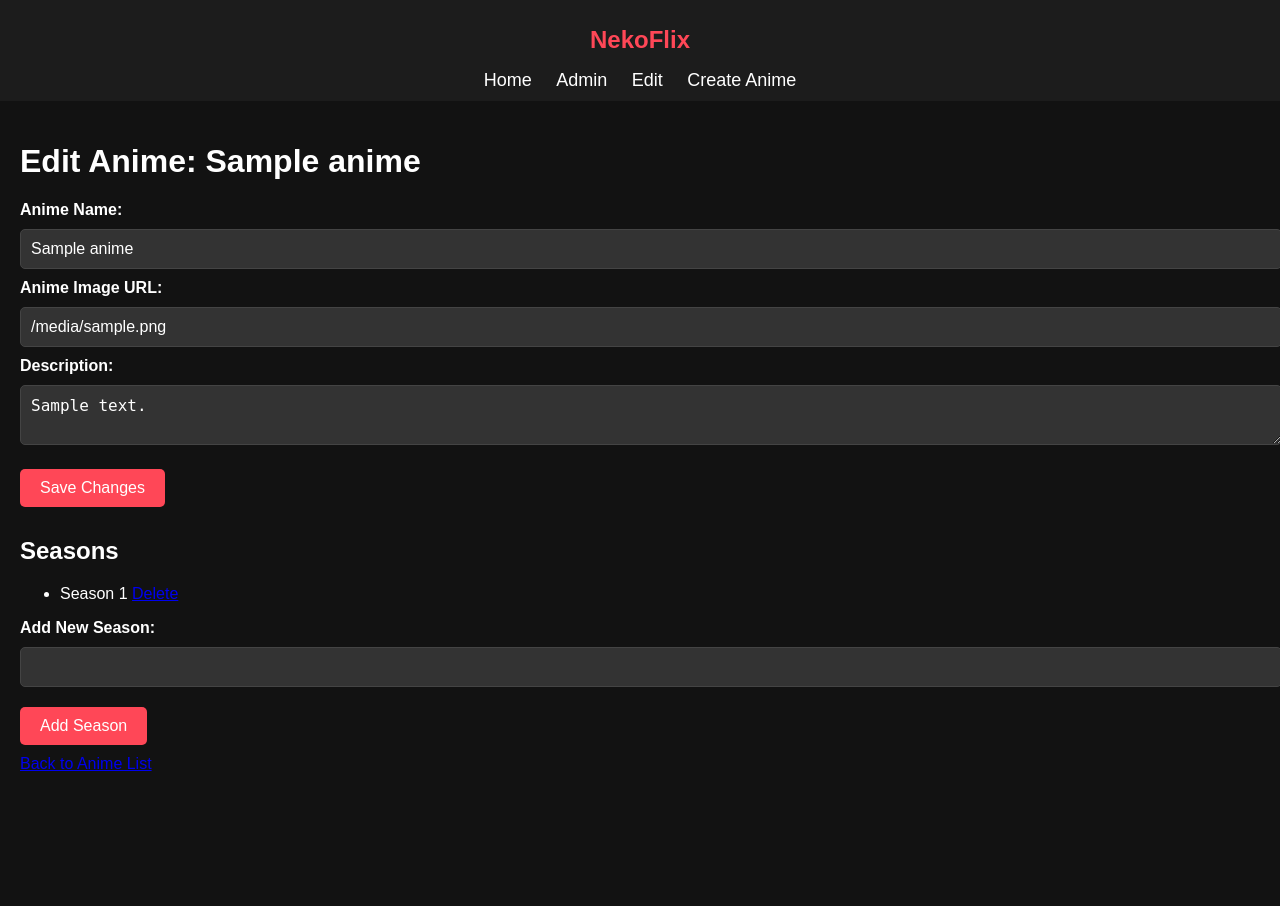
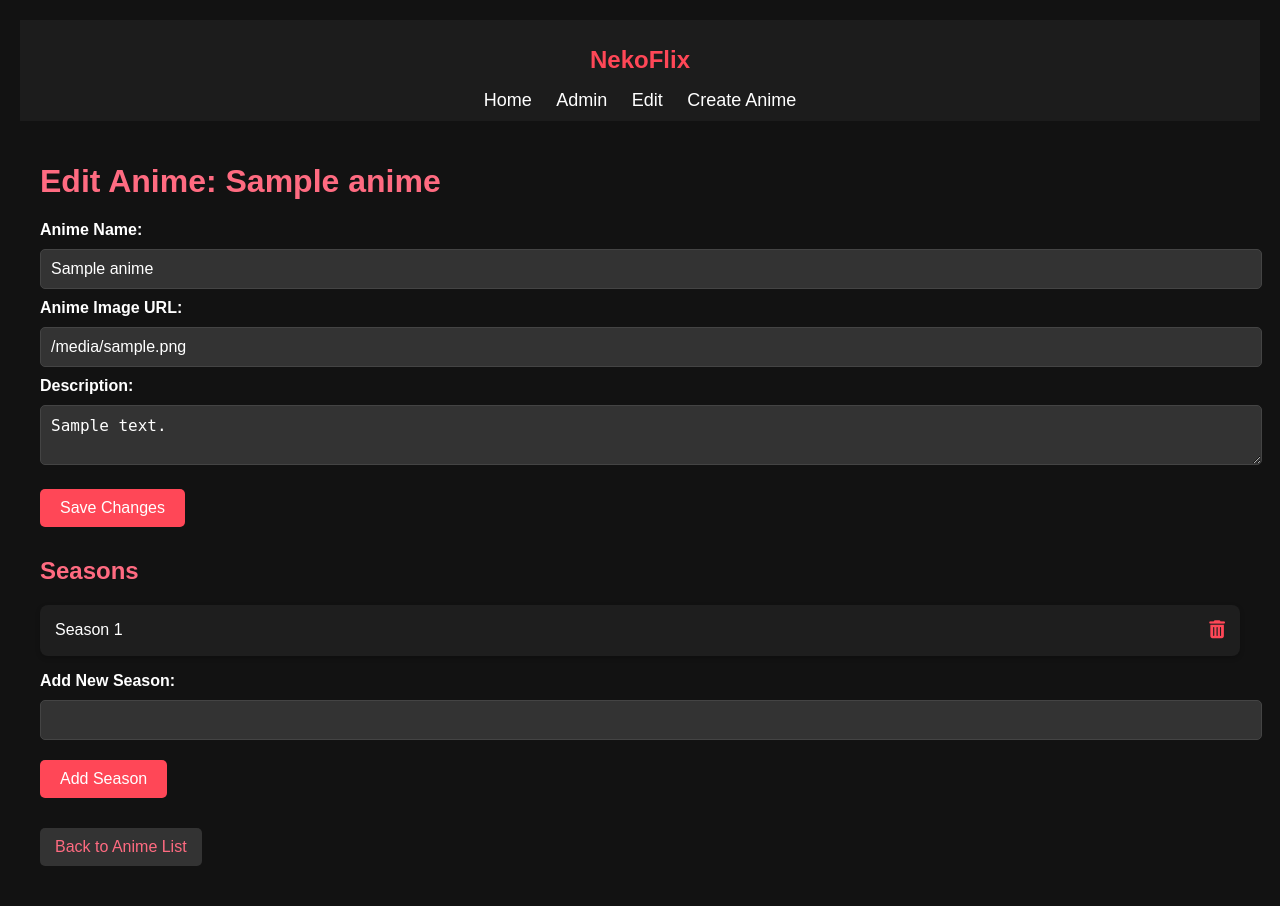
Before and after one commit to shahariarmahfuz/anime_verse, a Flask app: template templates/edit_anime.html in a window 1280 px wide. Before the commit the page ends 771 px from the top, so only its background shows below. Run offline with Flask 3, Linux system fonts and the light colour scheme; the template is opened without the code that fills it: most values are stand-ins (such as "Sample title", 1, 10 or a date in 2020).

Commit message:
Update edit_anime.html

```diff
--- a/templates/edit_anime.html
+++ b/templates/edit_anime.html
@@ -21,7 +21,9 @@
     {% for season in anime.seasons %}
         <li>
             Season {{ season.season_number }}
-            <a href="{{ url_for('delete_season', anime_id=anime.id, season_number=season.season_number) }}">Delete</a>
+            <a href="#" class="delete-btn" data-url="{{ url_for('delete_season', anime_id=anime.id, season_number=season.season_number) }}">
+                <i class="fas fa-trash-alt"></i>
+            </a>
         </li>
     {% endfor %}
 </ul>
@@ -32,9 +34,34 @@
     <button type="submit">Add Season</button>
 </form>
 
-<a href="{{ url_for('edit_anime_select') }}">Back to Anime List</a>
+<a href="{{ url_for('edit_anime_select') }}" class="back-btn">Back to Anime List</a>
+
+<!-- Custom Dark Themed Confirmation Modal -->
+<div id="confirmModal">
+    <div class="modal-content">
+        <p>Are you sure you want to delete this season?</p>
+        <div class="modal-buttons">
+            <button id="confirmDelete">OK</button>
+            <button id="cancelDelete">Cancel</button>
+        </div>
+    </div>
+</div>
+
+<!-- Font Awesome CSS -->
+<link rel="stylesheet" href="https://cdnjs.cloudflare.com/ajax/libs/font-awesome/6.0.0/css/all.min.css">
 
 <style>
+    body {
+        background-color: #121212;
+        color: #ffffff;
+        font-family: Arial, sans-serif;
+        padding: 20px;
+    }
+
+    h1, h2 {
+        color: #ff6b81;
+    }
+
     label, input, textarea, button {
         font-size: 16px;
         margin: 10px 0;
@@ -66,10 +93,139 @@
         background-color: #e84118;
     }
 
+    ul {
+        list-style: none;
+        padding: 0;
+    }
+
+    li {
+        background-color: #1e1e1e;
+        padding: 15px;
+        border-radius: 8px;
+        margin-bottom: 10px;
+        display: flex;
+        align-items: center;
+        justify-content: space-between;
+        box-shadow: 0 2px 5px rgba(0, 0, 0, 0.2);
+    }
+
+    .delete-btn {
+        color: #ff4757;
+        font-size: 18px;
+        transition: color 0.3s ease;
+    }
+
+    .delete-btn:hover {
+        color: #e84118;
+    }
+
+    .back-btn {
+        display: inline-block;
+        margin-top: 20px;
+        padding: 10px 15px;
+        background: #333;
+        color: #ff6b81;
+        border-radius: 5px;
+        text-align: center;
+        text-decoration: none;
+        transition: background 0.3s ease;
+    }
+
+    .back-btn:hover {
+        background: #444;
+        color: #ff4757;
+    }
+
+    /* Custom Dark Themed Modal */
+    #confirmModal {
+        display: none;
+        position: fixed;
+        top: 0;
+        left: 0;
+        width: 100%;
+        height: 100%;
+        background: rgba(0, 0, 0, 0.8);
+        justify-content: center;
+        align-items: center;
+    }
+
+    .modal-content {
+        background: #1e1e1e;
+        padding: 20px;
+        border-radius: 8px;
+        text-align: center;
+        box-shadow: 0 2px 10px rgba(255, 255, 255, 0.1);
+        width: 300px;
+    }
+
+    .modal-content p {
+        font-size: 16px;
+        color: #ffffff;
+        margin-bottom: 15px;
+    }
+
+    .modal-buttons {
+        display: flex;
+        justify-content: space-around;
+    }
+
+    #confirmDelete {
+        background: #ff4757;
+        color: white;
+    }
+
+    #confirmDelete:hover {
+        background: #ff6b81;
+    }
+
+    #cancelDelete {
+        background: #444;
+        color: white;
+    }
+
+    #cancelDelete:hover {
+        background: #666;
+    }
+
     @media (max-width: 768px) {
         button {
             font-size: 14px;
         }
     }
 </style>
+
+<script>
+    document.addEventListener("DOMContentLoaded", function () {
+        const deleteButtons = document.querySelectorAll(".delete-btn");
+        const confirmModal = document.getElementById("confirmModal");
+        const confirmDeleteBtn = document.getElementById("confirmDelete");
+        const cancelDeleteBtn = document.getElementById("cancelDelete");
+
+        let deleteUrl = "";
+
+        deleteButtons.forEach(button => {
+            button.addEventListener("click", function (event) {
+                event.preventDefault();
+                deleteUrl = this.getAttribute("data-url");
+                confirmModal.style.display = "flex";
+            });
+        });
+
+        confirmDeleteBtn.addEventListener("click", function () {
+            window.location.href = deleteUrl;
+        });
+
+        cancelDeleteBtn.addEventListener("click", function () {
+            confirmModal.style.display = "none";
+        });
+
+        // Close modal if clicked outside content
+        confirmModal.addEventListener("click", function (event) {
+            if (event.target === confirmModal) {
+                confirmModal.style.display = "none";
+            }
+        });
+    });
+</script>
+
 {% endblock %}
```
